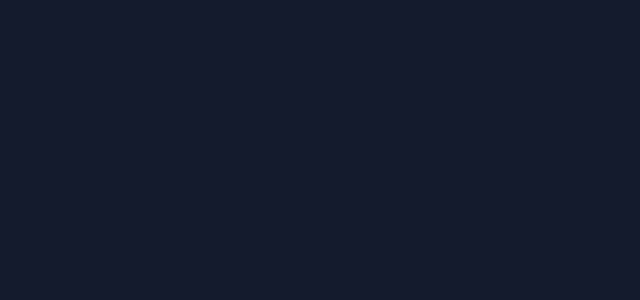
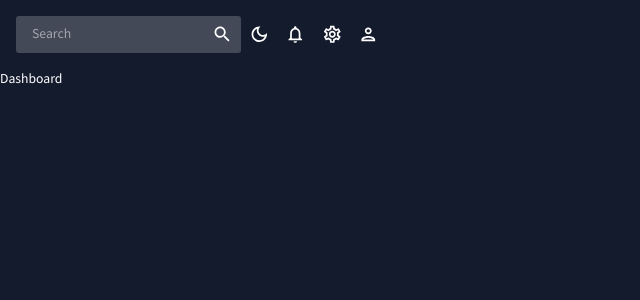
Before and after one commit to lukegronert/react-admin-dashboard, a React (Create React App) app: page / in a window 1280 px wide. Shown: the top 300 px of the page, without its empty margins (0-640 px from the left). Built offline with nearby package versions, Linux system fonts and the light colour scheme.

Commit message:
Added routes to App.js. Commented out routes that don't exist yet, but will in the future

```diff
--- a/src/App.js
+++ b/src/App.js
@@ -2,6 +2,20 @@
 //CssBaseline resets the css to a baseline
 // ThemeProvider allows us to pass themes into mui
 import { CssBaseline, ThemeProvider } from '@mui/material';
+import { Routes, Route } from 'react-router-dom';
+import Topbar from './scenes/global/Topbar';
+import Sidebar from './scenes/global/Sidebar';
+import Dashboard from './scenes/dashboard';
+// import Team from './scenes/team';
+// import Invoices from './scenes/invoices';
+// import Contacts from './scenes/contacts';
+// import Bar from './scenes/bar';
+// import Form from './scenes/form';
+// import Line from './scenes/line';
+// import Pie from './scenes/pie';
+// import FAQ from './scenes/faq';
+// import Geography from './scenes/geography';
+// import Calendar from './scenes/calendar';
 
 function App() {
   const [theme, colorMode] = useMode();
@@ -11,7 +25,22 @@
     <ThemeProvider theme={theme}>
       <CssBaseline />
       <div className="app">
-        <main className="content"></main>
+        <main className="content">
+          <Topbar />
+          <Routes>
+            <Route path="/" element={<Dashboard />} />
+            {/* <Route path="/team" element={<Team />} /> */}
+            {/* <Route path="/invoices" element={<Contacts />} /> */}
+            {/* <Route path="/contacts" element={<Invoices />} /> */}
+            {/* <Route path="/bar" element={<Bar />} /> */}
+            {/* <Route path="/form" element={<Form />} /> */}
+            {/* <Route path="/line" element={<Line />} /> */}
+            {/* <Route path="/pie" element={<Pie />} /> */}
+            {/* <Route path="/faq" element={<FAQ />} /> */}
+            {/* <Route path="/geography" element={<Geography />} /> */}
+            {/* <Route path="/calendar" element={<Calendar />} /> */}
+          </Routes>
+        </main>
       </div>
     </ThemeProvider>
   </ColorModeContext.Provider>
```
